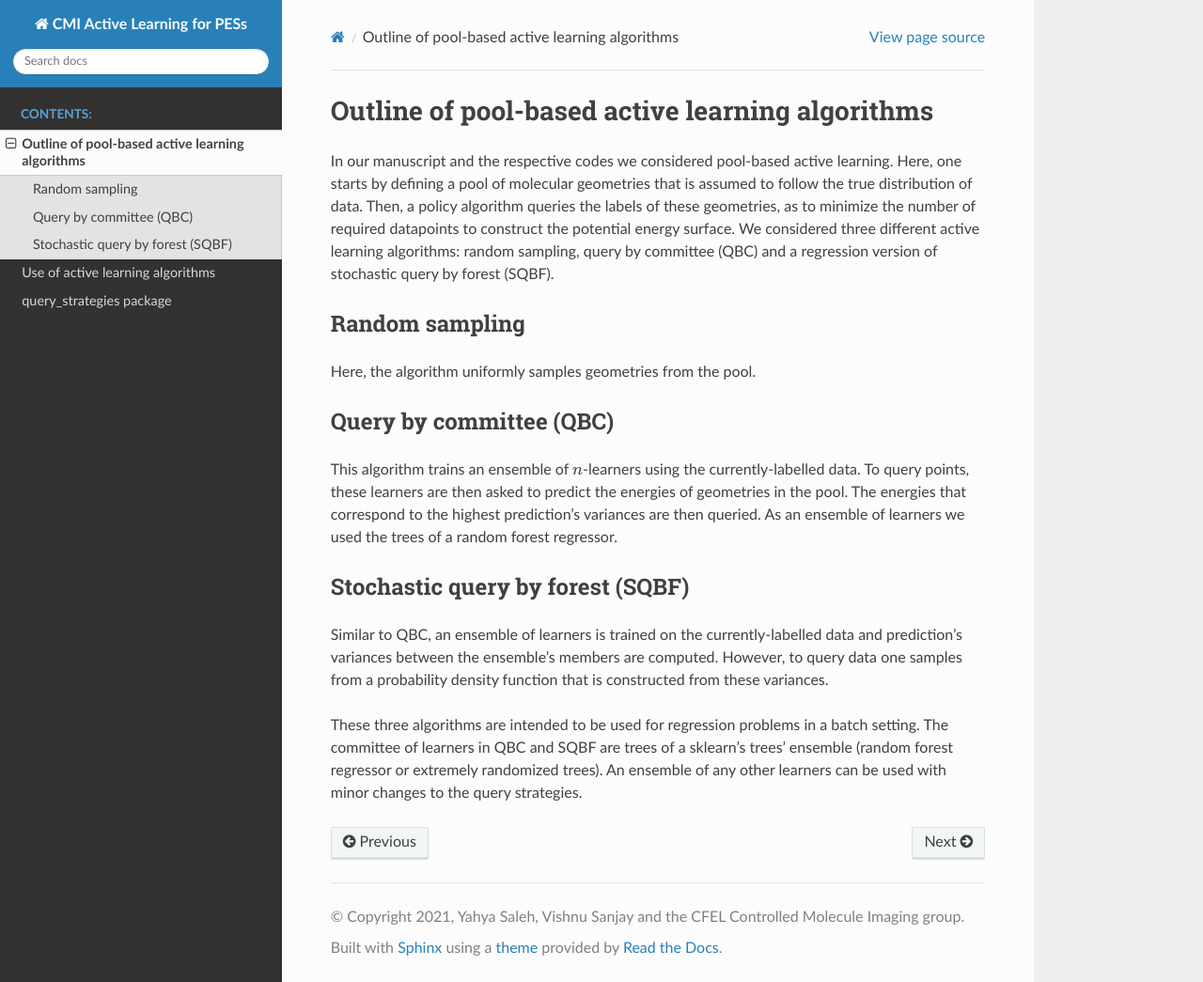
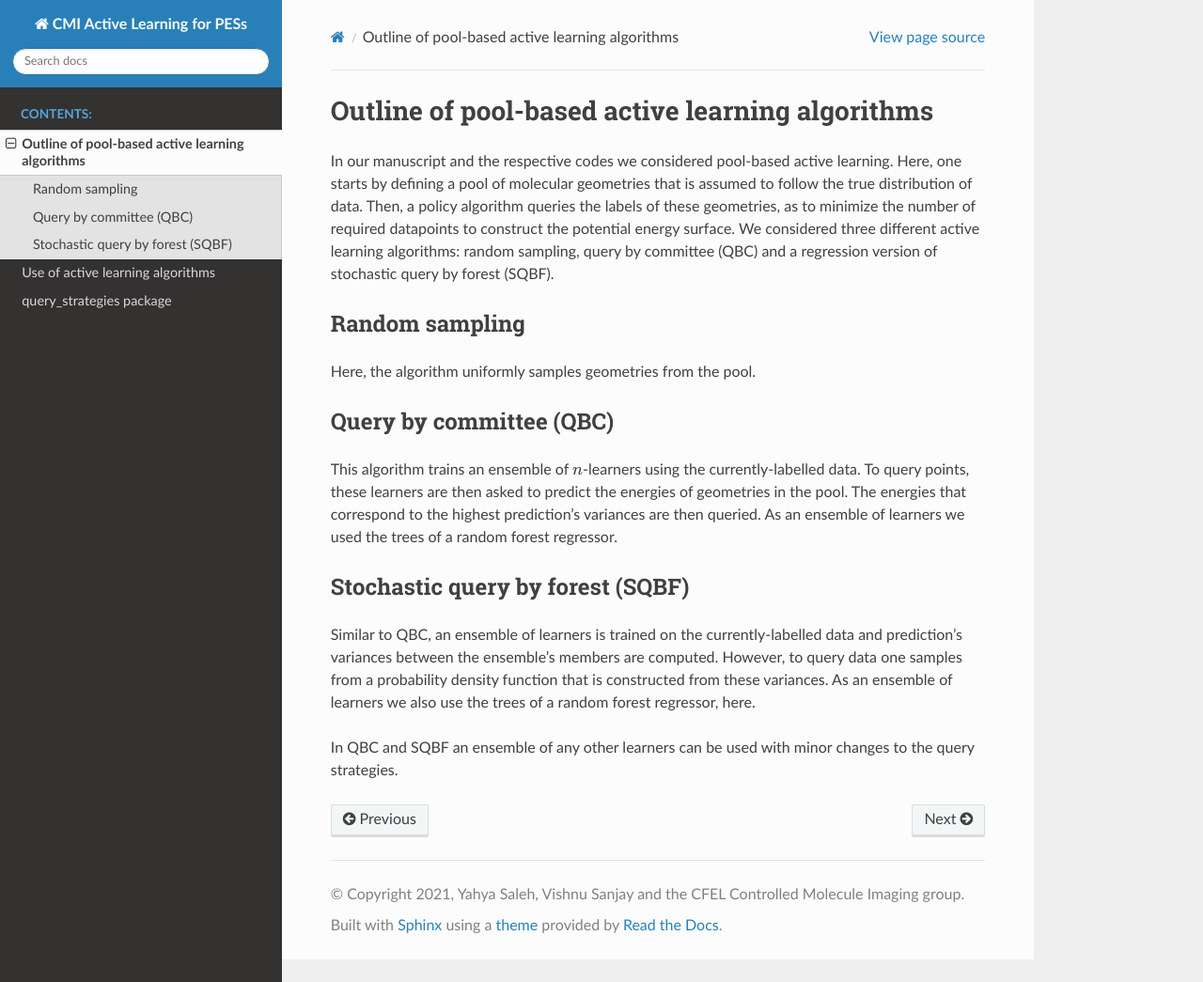
Before and after one commit to CFEL-CMI/Active-Learning-of-PES, a Sphinx documentation site: the page built from docs/source/AL_TH/TH.rst, in a window 1280 px wide and 1045 px high. Shown: the whole window at 94% size. Built offline with Sphinx 7.4.7 and the Read the Docs theme 2.0.0, drawn with Linux system fonts in a browser that asks for light colours.

Commit message:
improve documentation

```diff
--- a/docs/source/AL_TH/TH.rst
+++ b/docs/source/AL_TH/TH.rst
@@ -30,7 +30,6 @@
 
 Similar to QBC, an ensemble of learners is trained on the currently-labelled data and prediction's variances
 between the ensemble's members are computed. However, to query data one samples from a probability density function that is constructed
-from these variances.
+from these variances. As an ensemble of learners we also use the trees of a random forest regressor, here.
 
-These three algorithms are intended to be used for regression problems in a batch setting. The committee of learners in QBC and SQBF are trees of a sklearn's trees' ensemble (random forest regressor or extremely randomized trees).
-An ensemble of any other learners can be used with minor changes to the query strategies.
+In QBC and SQBF an ensemble of any other learners can be used with minor changes to the query strategies.
--- a/docs/source/Implementation/imp_details.rst
+++ b/docs/source/Implementation/imp_details.rst
@@ -17,7 +17,7 @@ active learning iterations.
 We define an SQBF-object that takes as an input an sklearn-ensemble of trees, required batchsize and the
 dataset::
 
-    from ALPES.stochastic_query_by_forest import SQBF
+    from ALPES.query_strategies import SQBF
     from sklearn.ensemble import RandomForestRegressor as RFR
     Trees = RFR(n_estimators=100)
     query_strategy = SQBF(Trees=Trees, BatchSize=512, dataset=dataset)
```
